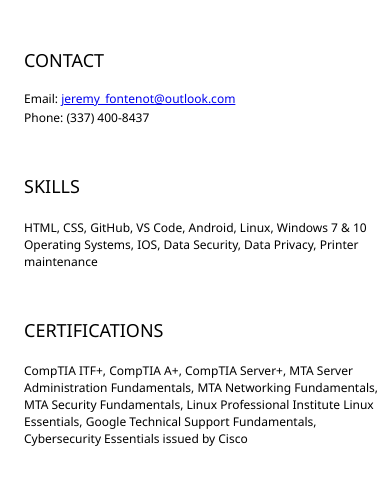
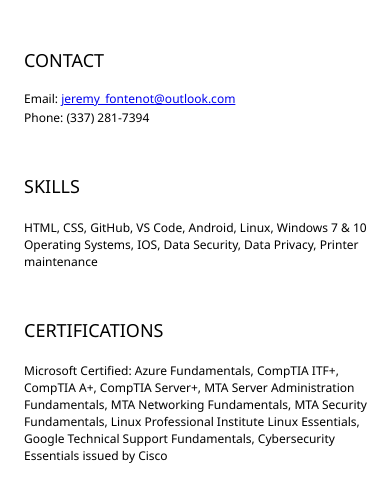
Before and after one commit to jchant71/New-folder, a plain HTML site: page index.html in a window 390 px wide. Shown: the part 283-775 px from the top of the page. Drawn offline with Linux system fonts and the light colour scheme.

Commit message:
Updated telephone number and current position

```diff
--- a/index.html
+++ b/index.html
@@ -20,7 +20,7 @@
 					<!-- contact info including social media -->
                         Email: <a href="mailto:your-email@example.com">jeremy_fontenot@outlook.com</a>
                     </p>
-                    <p>Phone: (337) 400-8437</p>
+                    <p>Phone: (337) 281-7394</p>
 				</section>
 				<section>
 					<h2>SKILLS</h2>
@@ -30,7 +30,7 @@
 				<section>
                 <h2>CERTIFICATIONS</h2>
 					<!-- your certifications -->
-                    <p>CompTIA ITF+, CompTIA A+, CompTIA Server+, MTA Server Administration Fundamentals, MTA Networking Fundamentals, MTA Security Fundamentals, Linux Professional Institute Linux Essentials, Google Technical Support Fundamentals, Cybersecurity Essentials issued by Cisco</p>
+                    <p>Microsoft Certified: Azure Fundamentals, CompTIA ITF+, CompTIA A+, CompTIA Server+, MTA Server Administration Fundamentals, MTA Networking Fundamentals, MTA Security Fundamentals, Linux Professional Institute Linux Essentials, Google Technical Support Fundamentals, Cybersecurity Essentials issued by Cisco</p>
 				</section>
 				<section>
 					<h2>EDUCATION</h2>
```
